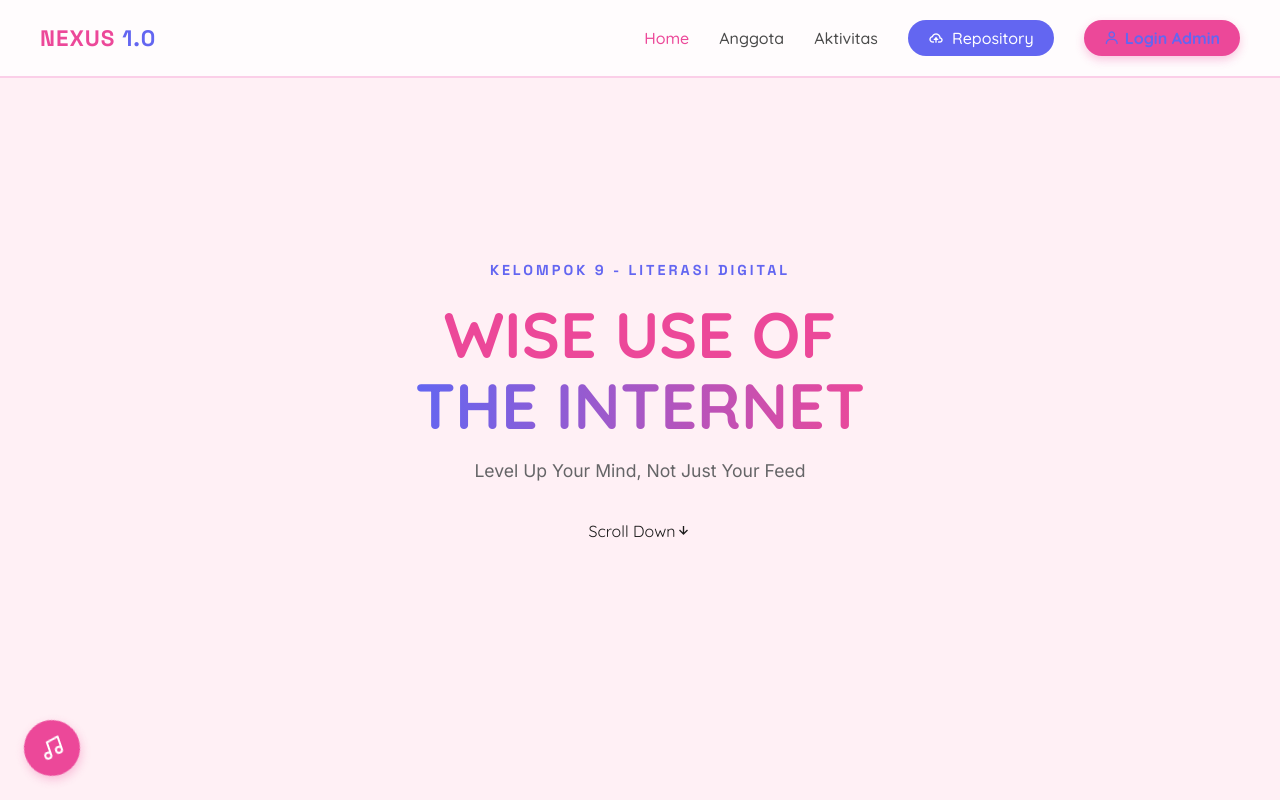
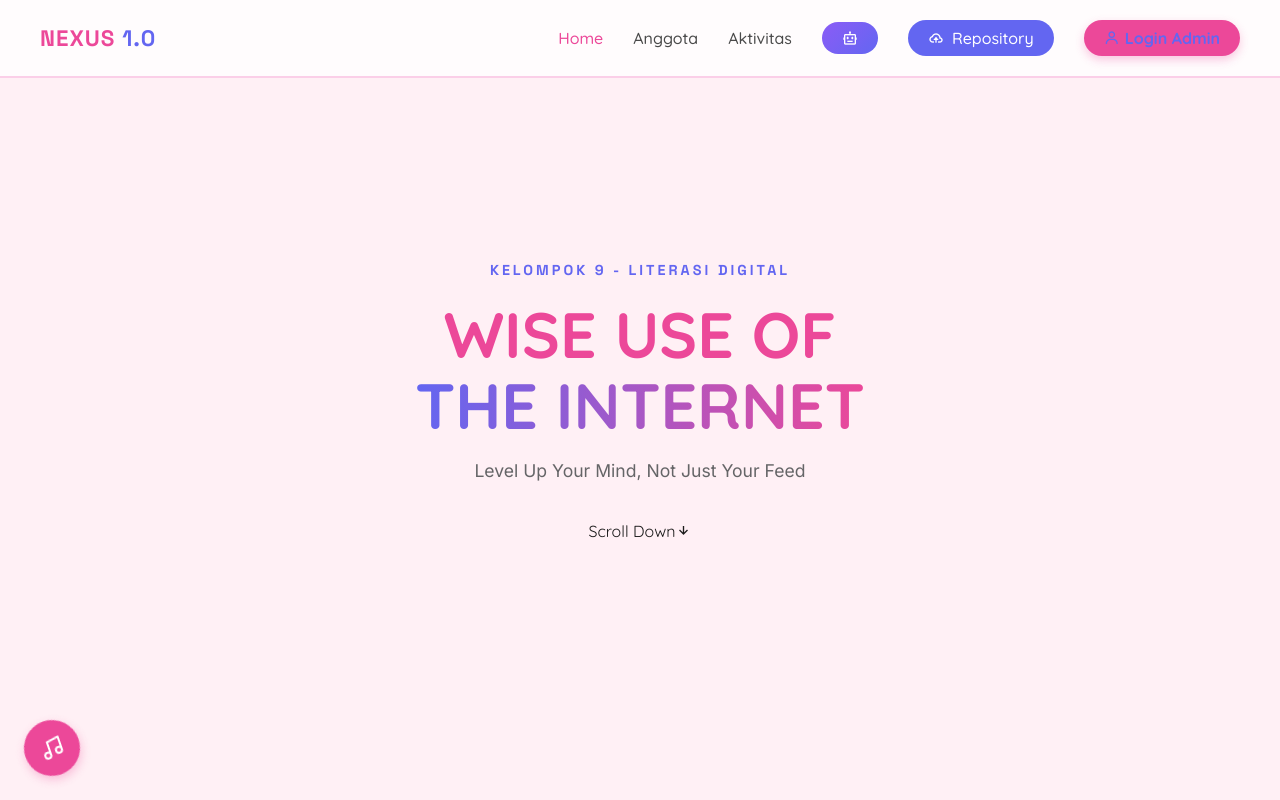
Before and after one commit to jabarcihuy/web-kelompok-litdig, a Vue app: page / in a window 1280 px wide. Shown: the top 800 px of the page. Built offline with nearby package versions, Linux system fonts and the light colour scheme; no server answers.

Commit message:
Add Chat Bot

```diff
--- a/src/components/Navbar.vue
+++ b/src/components/Navbar.vue
@@ -42,6 +42,14 @@ onUnmounted(() => window.removeEventListener('scroll', handleScroll));
         <li v-if="currentPage === 'home'"><a href="#anggota">Anggota</a></li>
 
         <li><a href="#" :class="{ active: currentPage === 'aktivitas' }" @click.prevent="navTo('aktivitas')">Aktivitas</a></li>
+
+        <!-- Nexus Chat Bot Link -->
+        <li>
+          <a href="https://nexus-ai-v1.vercel.app/" target="_blank" rel="noopener noreferrer" class="btn-chatbot">
+            <i class='bx bx-bot'></i>
+          </a>
+        </li>
+
         <li>
           <a href="#" class="btn-upload" :class="{ active: currentPage === 'upload' }" @click.prevent="navTo('upload')">
              <i class='bx bx-cloud-upload'></i> Repository
@@ -76,6 +84,8 @@ onUnmounted(() => window.removeEventListener('scroll', handleScroll));
 
 /* Tombol Khusus */
 .btn-upload { background: #6366f1; color: #fff !important; padding: 8px 20px; border-radius: 30px; font-weight: 600; display: flex; align-items: center; gap: 8px; }
+.btn-chatbot { background: linear-gradient(135deg, #8b5cf6, #6366f1); color: #fff !important; padding: 8px 20px; border-radius: 30px; font-weight: 600; display: flex; align-items: center; gap: 8px; transition: 0.3s; }
+.btn-chatbot:hover { background: linear-gradient(135deg, #7c3aed, #4f46e5); transform: translateY(-2px); box-shadow: 0 4px 12px rgba(139, 92, 246, 0.4); }
 .btn-login { border: 1px solid #6366f1; color: #6366f1 !important; padding: 8px 20px; border-radius: 30px; display: flex; align-items: center; gap: 5px; }
 .btn-login:hover { background: #6366f1; color: white !important; }
 .btn-logout { background: #ef4444; color: white !important; padding: 8px 20px; border-radius: 30px; display: flex; align-items: center; gap: 5px; }
```
